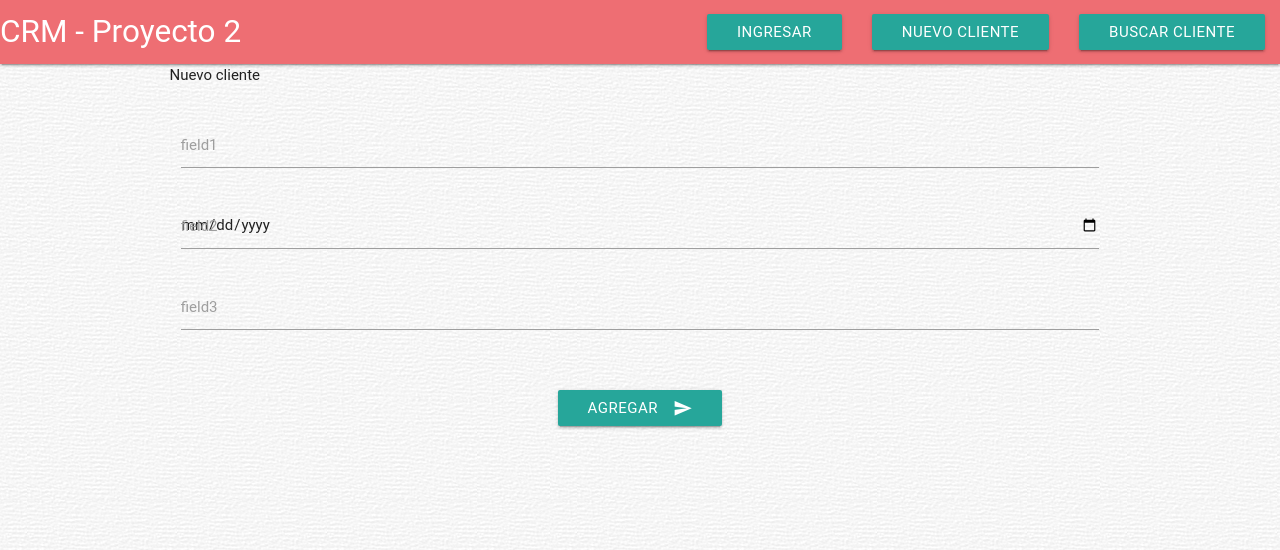
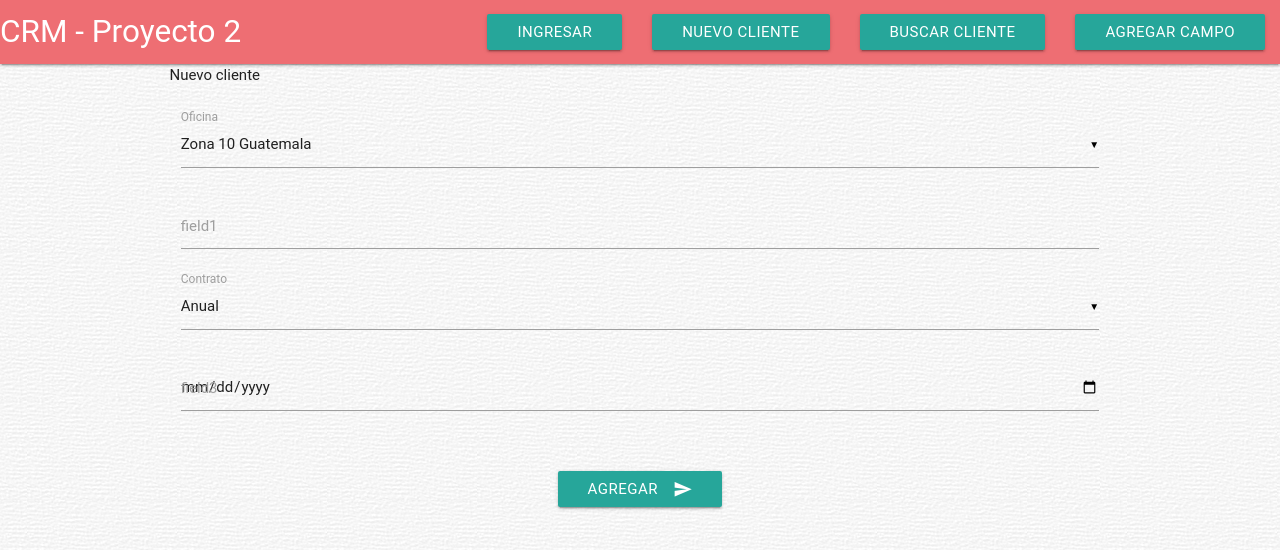
Before and after one commit to dasosjt/CRM-DB, a Flask app: page /newCustomer in a window 1280 px wide. Shown: the top 550 px of the page. Run offline with Flask 2, Linux system fonts and the light colour scheme; some libraries are stand-ins or nearby versions; some web fonts are replaced.

Commit message:
Catalog fields changed to comboboxes. newField page initiated.

```diff
--- a/webserver/app.py
+++ b/webserver/app.py
@@ -10,7 +10,7 @@ def newCustomer():
 	if request.method == 'GET':
 		# fillableFields should be filled with the fields of the customers table in the DB,
 		# note that each field requires a fieldName and a fieldType, to provide a form accordingly to the types. Here's an example:
-		fillableFields = [{'fieldName': "field1", 'fieldType': "text"}, {'fieldName': "field2", 'fieldType': "date"}, {'fieldName': "field3", 'fieldType': "text"}]
+		fillableFields = [{'fieldName': "oficina", 'fieldType': "text"}, {'fieldName': "field1", 'fieldType': "text"}, {'fieldName': "contrato", 'fieldType': "text"}, {'fieldName': "field3", 'fieldType': "date"}]
 		return render_template('newCustomer.html', fillableFields=fillableFields)
 
 
@@ -24,7 +24,7 @@ def newCustomer():
 				fieldName = field
 				fieldValue = request.form[field]
 
-				# print(fieldName + " has to be inserted with value: " + fieldValue)
+				print(fieldName + " has to be inserted with value: " + fieldValue)
 
 		# Store to DB - Casting may be necessary, as all the data comes in unicode - TODO
 		# Return success of fail feedback, and redirect user to a convenient view - TODO
@@ -34,7 +34,7 @@ def searchCustomer():
 	if request.method == 'GET':
 		# filterableFields should be filled with the fields of the customers table in the DB,
 		# note that each field requires a fieldName and a fieldType, to provide a form accordingly to the types. Here's an example:
-		filterableFields = [{'fieldName': "field1", 'fieldType': "text"}, {'fieldName': "field2", 'fieldType': "date"}, {'fieldName': "field3", 'fieldType': "text"}]
+		filterableFields = [{'fieldName': "contrato", 'fieldType': "text"}, {'fieldName': "field2", 'fieldType': "date"}, {'fieldName': "field3", 'fieldType': "text"}]
 		return render_template('searchCustomer.html', filterableFields=filterableFields)
 
 
@@ -56,9 +56,12 @@ def searchCustomer():
 
 				fieldName = field
 				fieldValue = request.form[field]
-				fieldComparisonType = request.form[field+"_comparisonType"]
+				if (fieldName == 'oficina') or (fieldName == 'contrato') or (fieldName == 'estado') or (fieldName == 'tipo_cliente'):
+					fieldComparisonType = '1'
+				else:
+					fieldComparisonType = request.form[field+"_comparisonType"]
 
-				# print(fieldName + " has to be filtered with value: " + fieldValue + " applying comparison " + fieldComparisonType)
+				print(fieldName + " has to be filtered with value: " + fieldValue + " applying comparison " + fieldComparisonType)
 
 		return redirect("/searchCustomerResults")
 
@@ -66,7 +69,9 @@ def searchCustomer():
 def searchCustomerResults():
 	return render_template('searchCustomerResults.html')
 
-
+@app.route('/newField')
+def newField():
+	return render_template('newField.html')
 
 
 if __name__ == '__main__':
--- a/webserver/templates/base.html
+++ b/webserver/templates/base.html
@@ -46,7 +46,7 @@
 				{% endif %}
 				<li><a class="waves-effect waves-light btn hoverable" href="/newCustomer">NUEVO CLIENTE</a></li>
 				<li><a class="waves-effect waves-light btn hoverable" href="/searchCustomer">BUSCAR CLIENTE</a></li>
-
+				<li><a class="waves-effect waves-light btn hoverable" href="/newField">AGREGAR CAMPO</a></li>
 			</ul>
 		</div>
 	</nav>
--- a/webserver/templates/newCustomer.html
+++ b/webserver/templates/newCustomer.html
@@ -12,10 +12,48 @@
 
 					<div class="row">
 						{% for fillableField in fillableFields %}
-							<div class="input-field col s12">
-								<input id="{{fillableField['fieldName']}}" type="{{fillableField['fieldType']}}" class="validate" name="{{fillableField['fieldName']}}">
-								<label for="{{fillableField['fieldName']}}">{{fillableField['fieldName']}}</label>
-							</div>
+							{% if fillableField['fieldName'] == "oficina" %}
+								<div class="input-field col s12">
+									<select id="{{fillableField['fieldName']}}" name="{{fillableField['fieldName']}}">
+										<option value="1">Zona 10 Guatemala</option>
+										<option value="2">Zona 14 Guatemala</option>
+										<option value="3">Zona 16 Guatemala</option>
+									</select>
+									<label>Oficina</label>
+								</div>
+							{% elif fillableField['fieldName'] == "contrato" %}
+								<div class="input-field col s12">
+									<select id="{{fillableField['fieldName']}}" name="{{fillableField['fieldName']}}">
+										<option value="1">Anual</option>
+										<option value="2">Mensual</option>
+										<option value="3">Permanente</option>
+									</select>
+									<label>Contrato</label>
+								</div>
+							{% elif fillableField['fieldName'] == "estado" %}
+								<div class="input-field col s12">
+									<select id="{{fillableField['fieldName']}}" name="{{fillableField['fieldName']}}">
+										<option value="1">Activo</option>
+										<option value="2">Inactivo</option>
+										<option value="3">Terminado</option>
+									</select>
+									<label>Estado</label>
+								</div>
+							{% elif fillableField['fieldName'] == "tipo_cliente" %}
+								<div class="input-field col s12">
+									<select id="{{fillableField['fieldName']}}" name="{{fillableField['fieldName']}}">
+										<option value="1">Regular</option>
+										<option value="2">Familiar</option>
+										<option value="3">Asociado</option>
+									</select>
+									<label>Tipo de cliente</label>
+								</div>
+							{% else %}
+								<div class="input-field col s12">
+									<input id="{{fillableField['fieldName']}}" type="{{fillableField['fieldType']}}" class="validate" name="{{fillableField['fieldName']}}">
+									<label for="{{fillableField['fieldName']}}">{{fillableField['fieldName']}}</label>
+								</div>
+							{% endif %}
 						{% endfor %}
 					</div>
 			</div>
```
Also changed, not shown: webserver/templates/newField.html (added, +8 -0 lines), webserver/templates/searchCustomer.html (+38 -0 lines).
